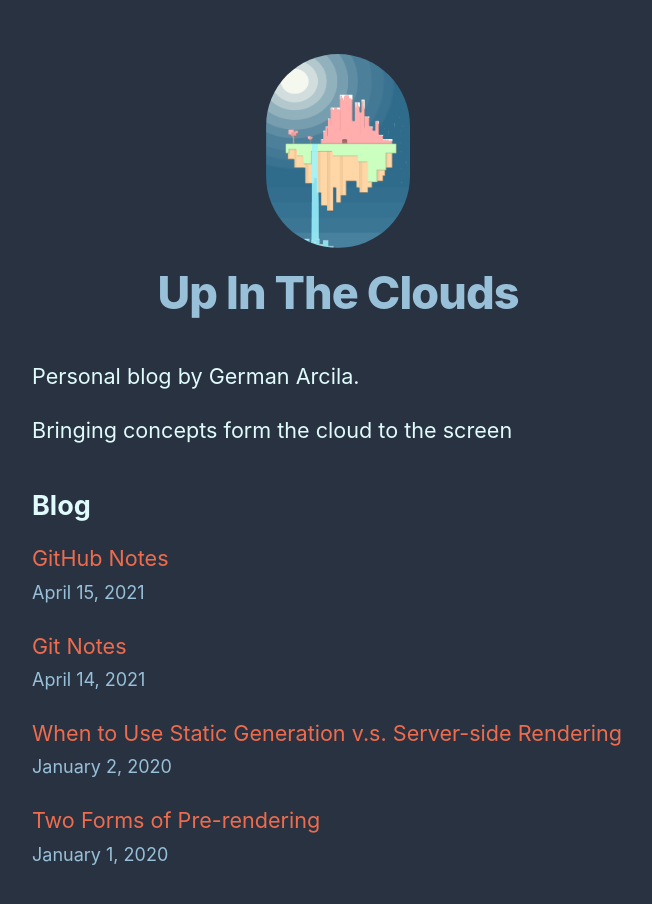
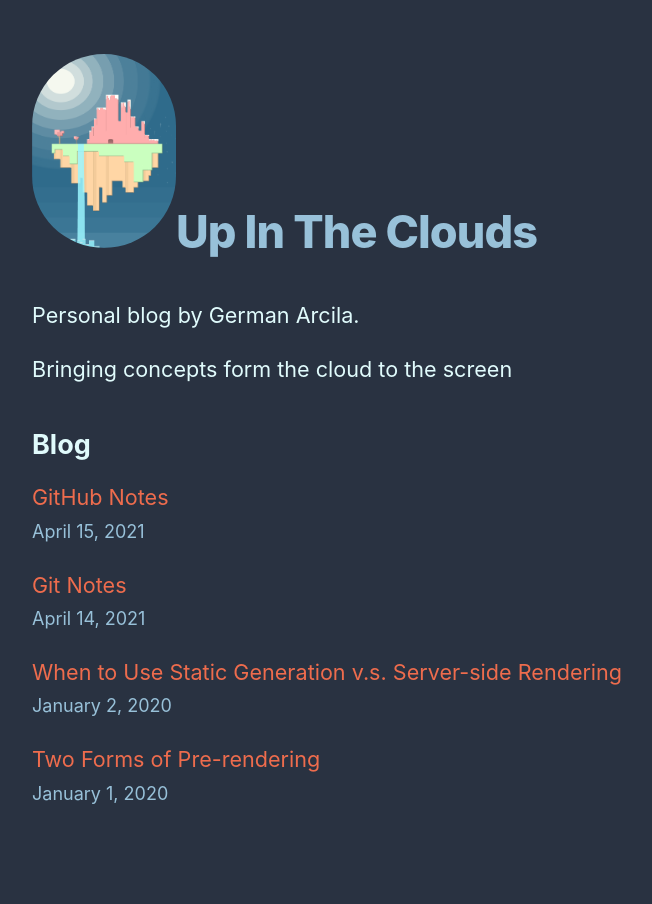
Before and after one commit to Garcila/blog, a Next.js app: page / in a window 1280 px wide. Shown: the top 904 px of the page, without its empty margins (302-954 px from the left). Built offline with nearby package versions, Linux system fonts and the light colour scheme.

Commit message:
Finished first pass on md docs

```diff
--- a/components/layout.module.css
+++ b/components/layout.module.css
@@ -6,8 +6,7 @@
 
 .header {
   display: flex;
-  flex-direction: column;
-  align-items: center;
+  align-items: baseline;
   color: var(--color-primary-light);
 }
 
```
